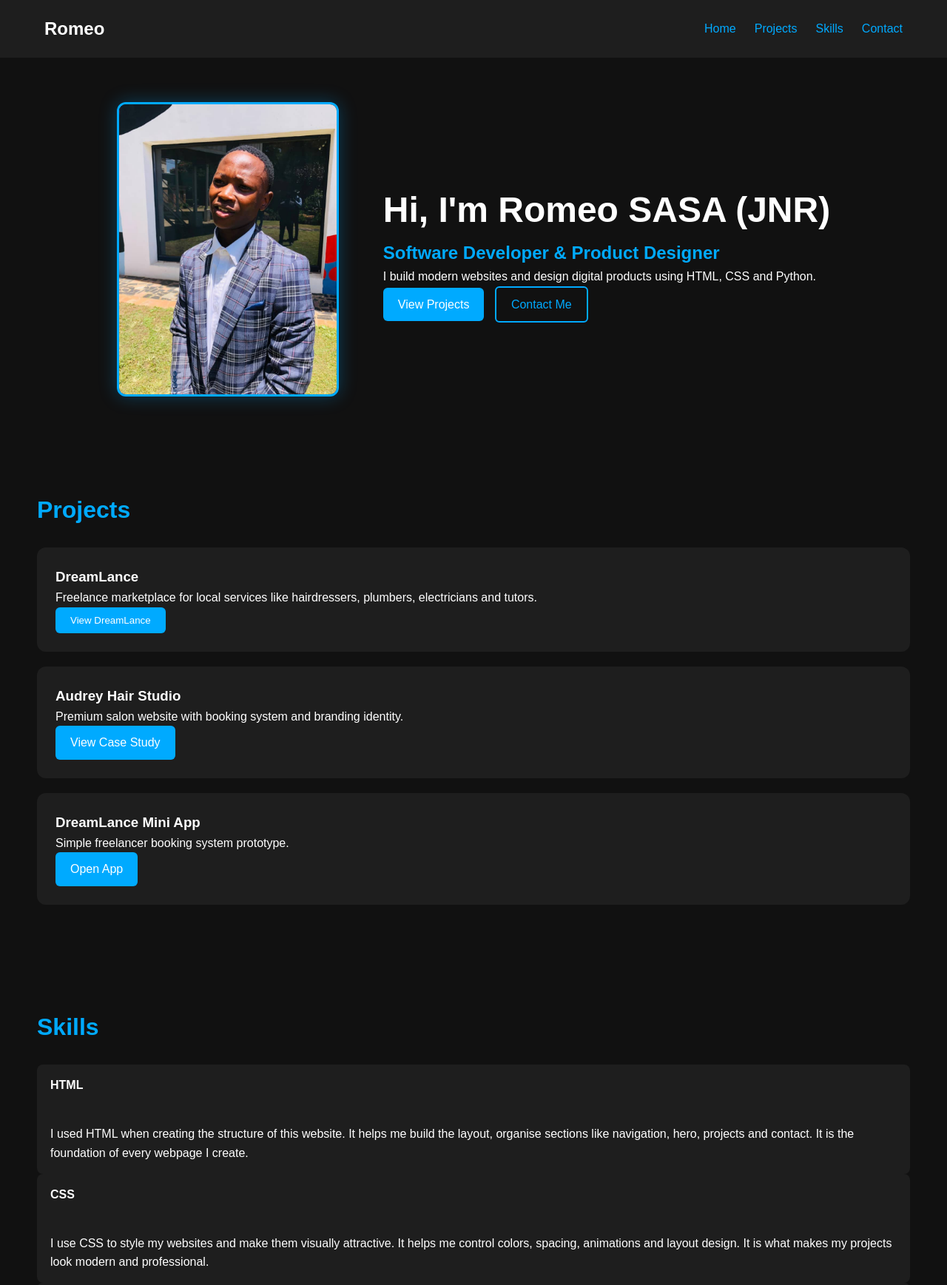
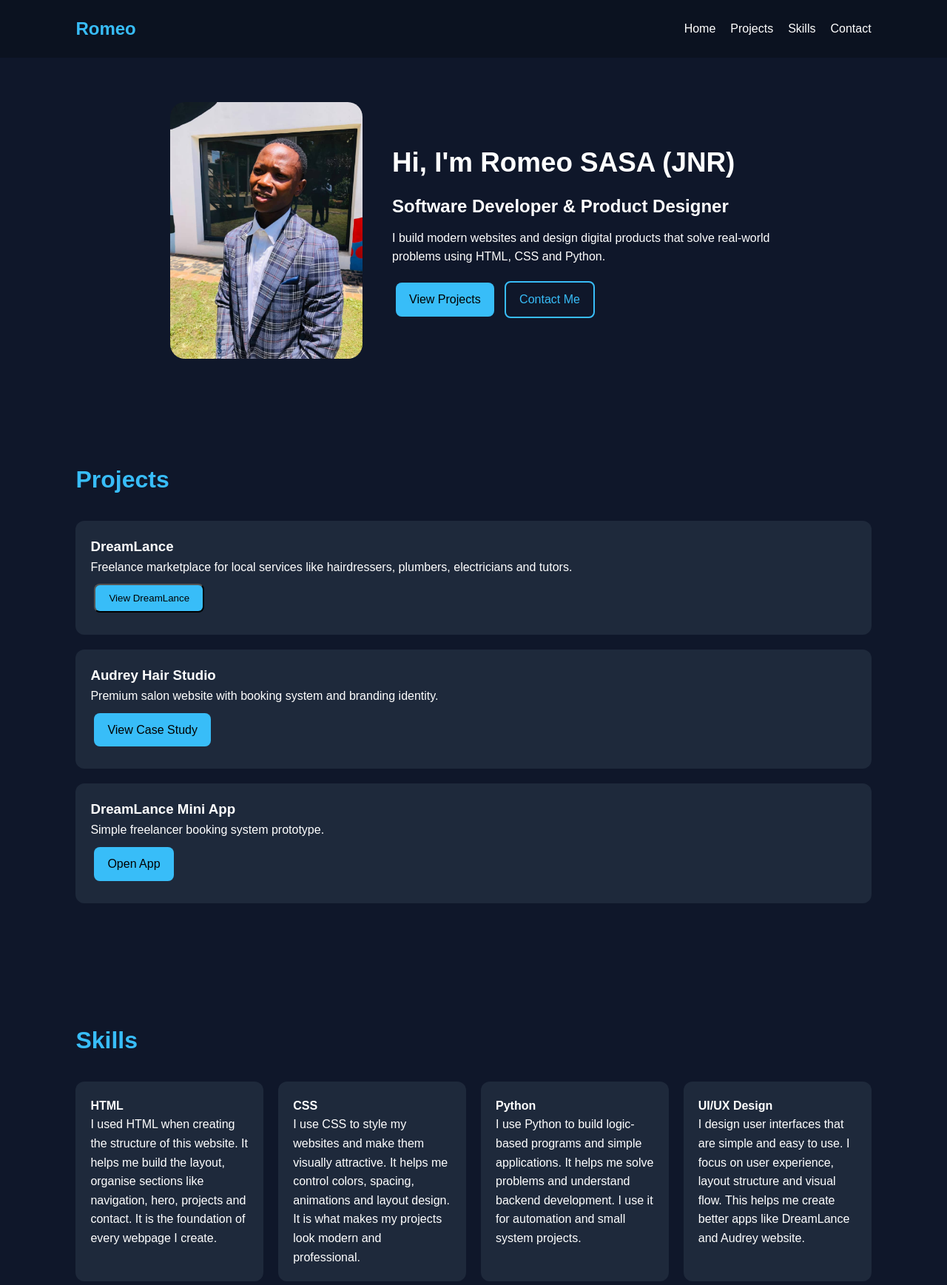
Before and after one commit to romeosasa061316-stack/Romeo-Portfolio-Html, a plain HTML site: page index.html in a window 1280 px wide. Shown: the top 1737 px of the page at 74% size. Drawn offline with Linux system fonts and the light colour scheme.

Commit message:
first commit

```diff
--- a/index.html
+++ b/index.html
@@ -21,11 +21,11 @@
     </ul>
 </nav>
 
-<!-- HERO -->
+<!-- HERO (MY VERSION) -->
 <section id="home" class="hero">
 
     <div class="hero-image">
-        <img src="Romeomeeeeee.jpeg" alt="Profile Picture">
+        <img src="Romeomeeeeee.jpeg" alt="Romeo Profile Picture">
     </div>
 
     <div class="hero-text">
@@ -33,7 +33,7 @@
         <h2>Software Developer & Product Designer</h2>
 
         <p>
-            I build modern websites and design digital products using HTML, CSS and Python.
+            I build modern websites and design digital products that solve real-world problems using HTML, CSS and Python.
         </p>
 
         <div class="buttons">
@@ -44,7 +44,7 @@
 
 </section>
 
-<!-- PROJECTS -->
+<!-- PROJECTS (YOUR VERSION + MODAL) -->
 <section id="projects">
 
     <h2 class="section-title">Projects</h2>
@@ -72,7 +72,7 @@
 
 </section>
 
-<!-- SKILLS (UPDATED ONLY HERE) -->
+<!-- SKILLS (YOUR VERSION - DETAILED) -->
 <section id="skills">
     <h2 class="section-title">Skills</h2>
 
@@ -106,7 +106,7 @@
     </div>
 </section>
 
-<!-- CONTACT -->
+<!-- CONTACT (YOUR VERSION) -->
 <section id="contact">
     <h2 class="section-title">Contact</h2>
 
@@ -122,14 +122,16 @@
     <p>© 2026 Romeo. All rights reserved.</p>
 </footer>
 
-<!-- MODAL -->
+<!-- MODAL + JS (YOUR ADVANCED PART KEPT) -->
 <div id="modal" class="modal hidden">
     <div class="box">
         <h2>DreamLance</h2>
         <p>Choose how to view the project</p>
 
         <a class="btn" href="dreamlance.html">View App</a>
-        <a class="btn-outline" href="https://www.behance.net/gallery/246756987/Dreamlance-Marketplace" target="https://www.behance.net/gallery/246756987/Dreamlance-Marketplace">Behance</a>
+        <a class="btn-outline" href="https://www.behance.net/gallery/246756987/Dreamlance-Marketplace" target="_blank">
+            Behance
+        </a>
 
         <button class="btn" onclick="closeModal()">Close</button>
     </div>
--- a/style.css
+++ b/style.css
@@ -3,11 +3,12 @@
     margin: 0;
     padding: 0;
     box-sizing: border-box;
+    font-family: Arial, sans-serif;
 }
 
+/* BODY */
 body {
-    font-family: Arial, sans-serif;
-    background: #111;
+    background: #0f172a;
     color: white;
     line-height: 1.6;
 }
@@ -17,131 +18,244 @@
     display: flex;
     justify-content: space-between;
     align-items: center;
-    padding: 20px 60px;
-    background: #1e1e1e;
+    padding: 20px 8%;
+    background: #0b1220;
+    position: sticky;
+    top: 0;
+    z-index: 1000;
+}
+
+nav h2 {
+    color: #38bdf8;
 }
 
 nav ul {
     display: flex;
     list-style: none;
-    gap: 25px;
+    gap: 20px;
 }
 
-nav a {
-    color: #00aaff;
+nav ul li a {
+    color: white;
     text-decoration: none;
+    transition: 0.3s;
 }
 
-/* HERO (PROFILE BACK IN PLACE) */
+nav ul li a:hover {
+    color: #38bdf8;
+}
+
+/* HERO */
+.hero {
+    display: flex;
+    justify-content: space-between;
+    align-items: center;
+    padding: 80px 8%;
+    gap: 40px;
+}
+
+/* HERO (FIXED SPACING) */
 .hero {
     display: flex;
     justify-content: center;
     align-items: center;
-    gap: 60px;
-    padding: 60px 80px;
+    gap: 40px;              /* reduced but still clean spacing */
+    padding: 60px 8%;       /* reduced padding for better balance */
 }
 
+/* IMAGE */
 .hero-image img {
-    width: 300px;
-    border-radius: 12px;
-    border: 3px solid #00aaff;
-    box-shadow: 0 0 25px rgba(0,170,255,0.3);
+    width: 260px;           /* slightly smaller for balance */
+    border-radius: 20px;
+    object-fit: cover;
 }
 
 /* TEXT */
-.hero-text h1 {
-    font-size: 3rem;
+.hero-text {
+    max-width: 520px;      /* keeps text closer to image */
 }
 
-.hero-text h2 {
-    color: #00aaff;
+.hero-text h1 {
+    font-size: 2.3rem;
+    margin-bottom: 10px;
+}
+
+.hero-text p {
+    margin: 10px 0;
 }
 
 /* BUTTONS */
-.btn {
+.btn, .btn-outline {
     display: inline-block;
-    padding: 10px 20px;
-    background: #00aaff;
-    color: white;
-    border-radius: 6px;
+    padding: 10px 18px;
+    margin: 10px 5px;
+    border-radius: 8px;
     text-decoration: none;
-    margin-right: 10px;
-    border: none;
+    transition: 0.3s;
     cursor: pointer;
 }
 
+.btn {
+    background: #38bdf8;
+    color: black;
+}
+
+.btn:hover {
+    background: #0ea5e9;
+}
+
 .btn-outline {
-    display: inline-block;
-    padding: 10px 20px;
-    border: 2px solid #00aaff;
-    color: #00aaff;
-    border-radius: 6px;
-    text-decoration: none;
+    border: 2px solid #38bdf8;
+    color: #38bdf8;
+}
+
+.btn-outline:hover {
+    background: #38bdf8;
+    color: black;
 }
 
 /* SECTIONS */
 section {
-    padding: 60px 50px;
+    padding: 70px 8%;
 }
 
 .section-title {
     font-size: 2rem;
-    margin-bottom: 25px;
-    color: #00aaff;
+    margin-bottom: 30px;
+    color: #38bdf8;
 }
 
-/* PROJECTS */
+/* =========================
+   PROJECT CARDS (ANIMATION)
+========================= */
+
 .project-card {
-    background: #1e1e1e;
-    padding: 25px;
+    background: #1e293b;
+    padding: 20px;
     margin-bottom: 20px;
     border-radius: 12px;
+    transition: 0.3s ease;
+    cursor: pointer;
 }
 
-/* SKILLS hover effect */
-.skills-box div{background: #000;
-    color: 111;
-    display: flex;
-    flex-wrap: wrap;
-    gap: 15px;
+.project-card:hover {
+    transform: translateY(-10px) scale(1.02);
+    box-shadow: 0 15px 30px rgba(0,0,0,0.4);
+}
+
+/* =========================
+   SKILLS CARDS (HOVER BLUE)
+========================= */
+
+.skills-box {
+    display: grid;
+    grid-template-columns: repeat(auto-fit, minmax(250px, 1fr));
+    gap: 20px;
 }
 
 .skills-box div {
-    background: #1e1e1e;
-    padding: 15px 18px;
-    border-radius: 8px;
-    transition: 0.3s;
+    background: #1e293b;
+    padding: 20px;
+    border-radius: 12px;
+    transition: 0.3s ease;
+    cursor: pointer;
+}
+
+.skills-box div:hover {
+    background: #38bdf8;
+    color: black;
+    transform: translateY(-8px);
+    box-shadow: 0 10px 25px rgba(56, 189, 248, 0.4);
+}
+
+/* CONTACT */
+#contact p {
+    margin-bottom: 10px;
 }
 
 /* FOOTER */
 footer {
     text-align: center;
     padding: 20px;
-    background: #1e1e1e;
+    background: #0b1220;
     margin-top: 40px;
 }
 
 /* MODAL */
-.modal{
-    position:fixed;
-    top:0;
-    left:0;
-    width:100%;
-    height:100%;
-    background:rgba(0,0,0,0.8);
-    display:flex;
-    justify-content:center;
-    align-items:center;
+.modal {
+    position: fixed;
+    top: 0;
+    left: 0;
+    width: 100%;
+    height: 100%;
+    background: rgba(0,0,0,0.8);
+    display: flex;
+    justify-content: center;
+    align-items: center;
 }
 
-.box{
-    background:#1e1e1e;
-    padding:25px;
-    border-radius:12px;
-    text-align:center;
-    width:300px;
+.modal .box {
+    background: #1e293b;
+    padding: 30px;
+    border-radius: 12px;
+    text-align: center;
 }
 
-.hidden{
-    display:none;
+.hidden {
+    display: none;
 }
+
+/* =========================
+   📱 MOBILE RESPONSIVE
+========================= */
+
+@media (max-width: 900px) {
+
+    nav {
+        flex-direction: column;
+        gap: 10px;
+        text-align: center;
+    }
+
+    nav ul {
+        flex-direction: column;
+        gap: 10px;
+    }
+
+    .hero {
+        flex-direction: column;
+        text-align: center;
+    }
+
+    .hero-image img {
+        width: 220px;
+    }
+
+    .hero-text h1 {
+        font-size: 2rem;
+    }
+}
+
+@media (max-width: 500px) {
+
+    section {
+        padding: 50px 5%;
+    }
+
+    .hero-text h1 {
+        font-size: 1.7rem;
+    }
+
+    .hero-text h2 {
+        font-size: 1.1rem;
+    }
+
+    .btn, .btn-outline {
+        width: 100%;
+        text-align: center;
+    }
+
+    nav ul {
+        width: 100%;
+    }
+}
```
Also changed, not shown: about.html (+1 -1 lines).
